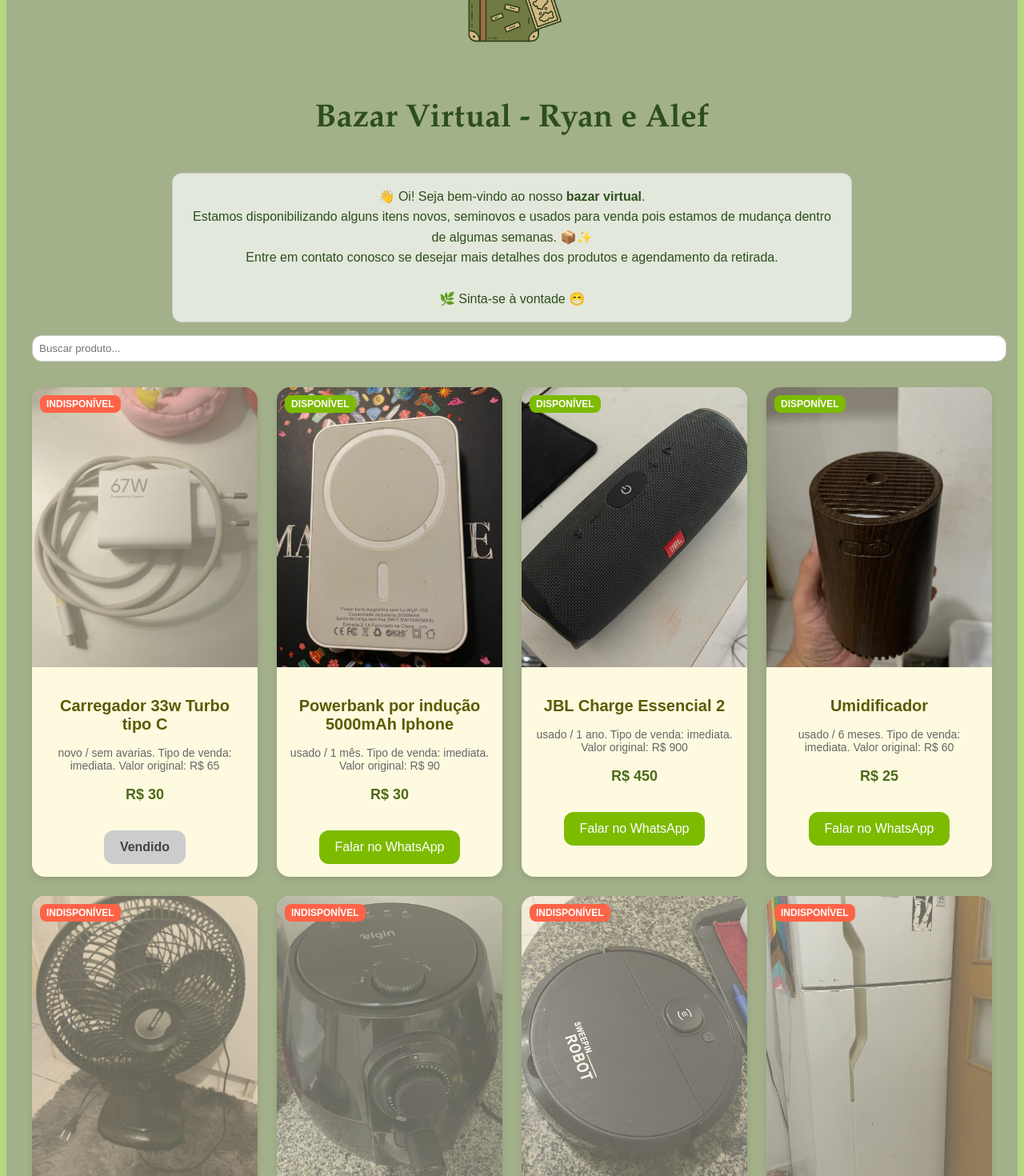
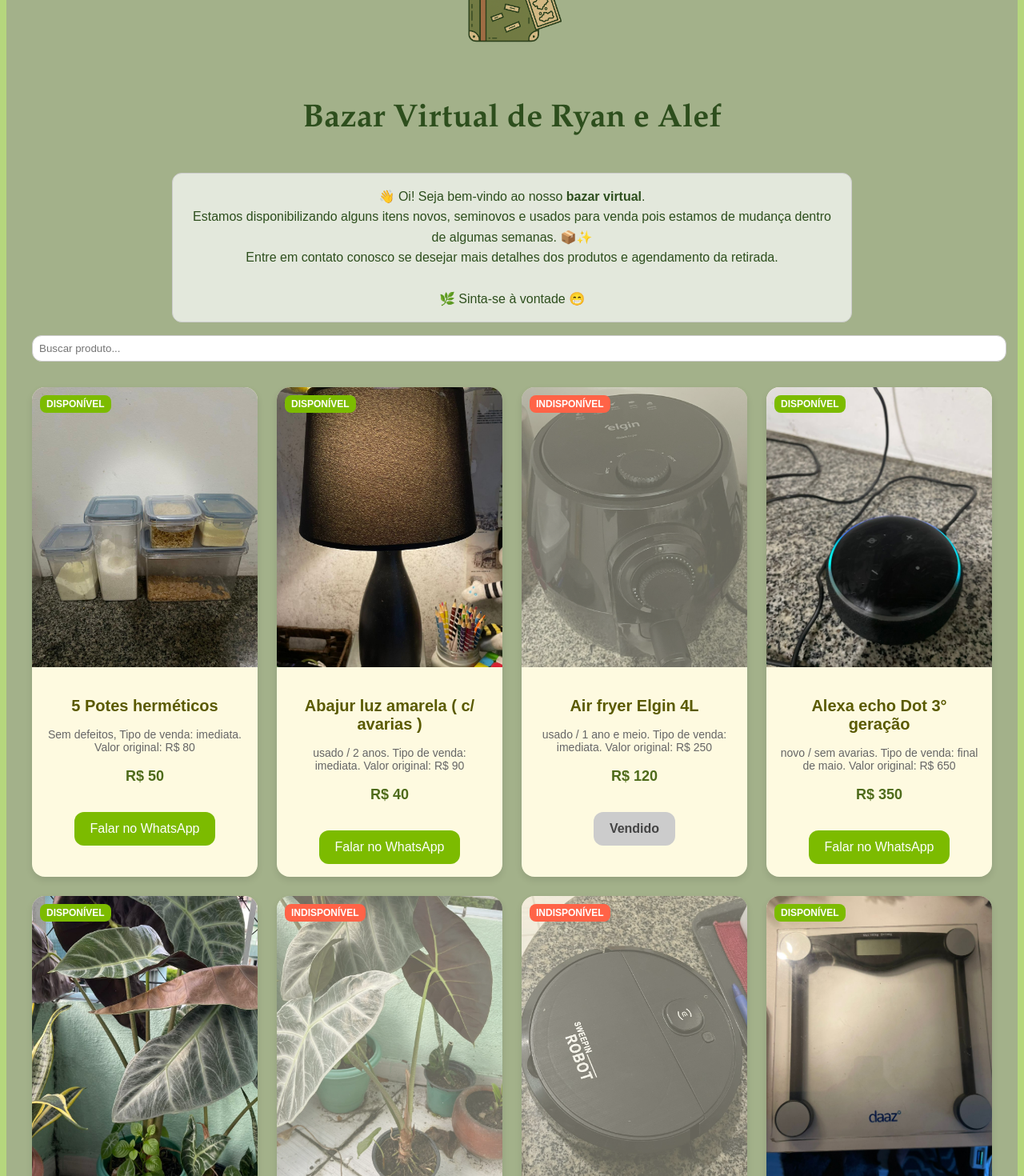
Before and after one commit to Ryaanlucas/bazar, a React (Create React App) app: page / in a window 1280 px wide. Shown: the part 100-1570 px from the top of the page at 80% size. Built offline with nearby package versions, Linux system fonts and the light colour scheme.

Commit message:
Update App.js

```diff
--- a/src/App.js
+++ b/src/App.js
@@ -324,9 +324,11 @@
   const [search, setSearch] = useState("");
   const [darkMode, setDarkMode] = useState(false);
 
-  const filteredItems = items.filter((item) =>
-    item.name.toLowerCase().includes(search.toLowerCase())
-  );
+  const filteredItems = items
+    .filter((item) =>
+      item.name.toLowerCase().includes(search.toLowerCase())
+    )
+    .sort((a, b) => a.name.localeCompare(b.name));
 
   return (
     <div
@@ -368,7 +370,7 @@
             fontFamily: "Garamond",
           }}
         >
-          Bazar Virtual - Ryan e Alef
+          Bazar Virtual de Ryan e Alef
         </h1>
         <div
           style={{
```
